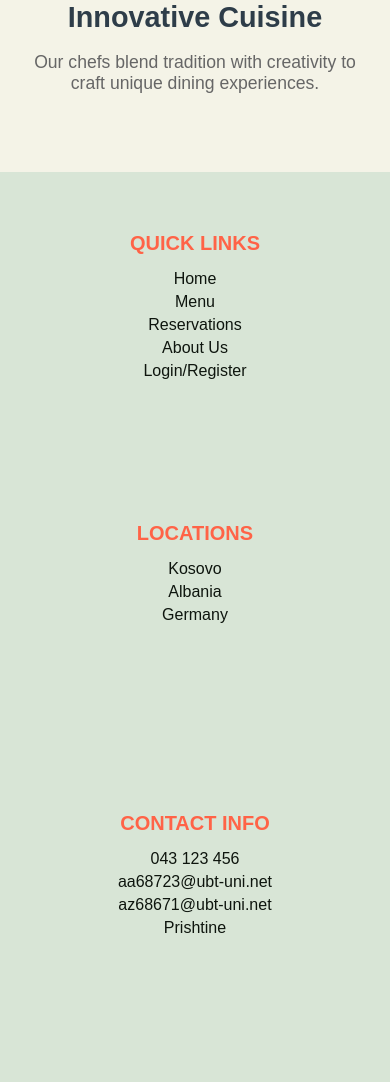
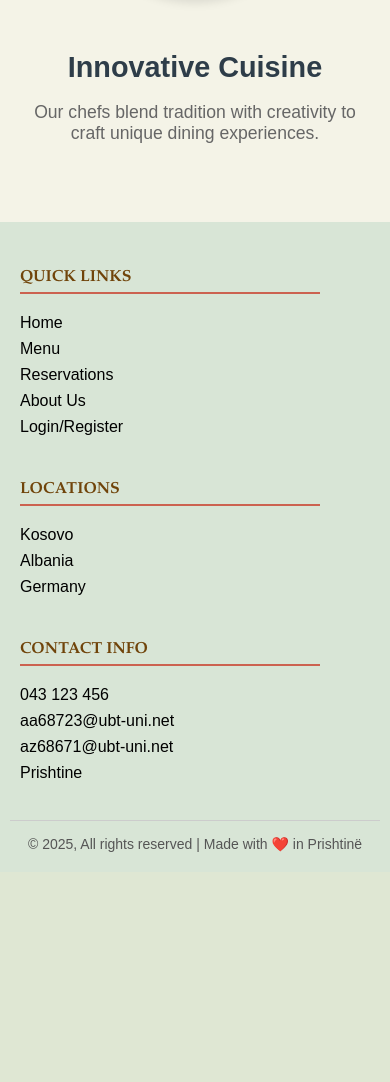
Before and after one commit to altonasllani/Restaurant, a PHP site: page /about.html in a window 390 px wide. Shown: the part 2610-3692 px from the top of the page. After the commit the page ends 3462 px from the top, so only its background shows below. Run offline with PHP 8.4, Linux system fonts and the light colour scheme.

Commit message:
Responsive for About

```diff
--- a/about.css
+++ b/about.css
@@ -21,8 +21,7 @@ h1, h2 {
 }
 
 .about-container {
-line-height: 1.6;
-
+  line-height: 1.6;
   max-width: 1200px;
   display: flex;
   gap: 40px;
@@ -32,6 +31,7 @@ line-height: 1.6;
 }
 
 .about-image, .about-text {
+
   flex: 1 1 45%; /* Çdo seksion merr 45% të gjerësisë, duke lënë 10% për hapësirë ndërmjet tyre */
   max-width: 600px; /* Rritur për të pasur një përmasë më të balancuar */
   box-sizing: border-box;
@@ -111,60 +111,12 @@ line-height: 1.6;
   color: #666;
 }
 
-/* Footer Section */
-footer {
-  background-color: #D8E5D6;
-  color: #0E150E;
-  padding: 20px;
-  text-align: center;
-}
-
-.footer .box-container {
-  display: flex;
-  justify-content: space-around;
-  flex-wrap: wrap;
-  max-width: 1200px;
-  margin: 0 auto;
-}
-
-.footer .box {
-  flex: 1 1 250px;
-  padding: 20px;
-}
-
-.footer h3 {
-  font-size: 20px;
-  color: #ff6347;
-  margin-bottom: 15px;
-  text-transform: uppercase;
-}
-
-.footer ul, .footer ol {
-  list-style: none;
-  padding: 0;
-  margin: 0;
-}
-
-.footer li {
-  margin: 5px 0;
-}
-
-.footer a {
-  color: #0E150E;
-  text-decoration: none;
-  font-size: 16px;
-  transition: color 0.3s;
-}
-
-.footer a:hover {
-  color: aqua;
-}
-
-/* Per ekranet e vogla */
-@media (max-width: 768px) {
-  .footer .box-container {
+@media (max-width: 974px) {
+  .about-container{
+    padding-top: 50px;
+    box-sizing: border-box;
     flex-direction: column;
-    align-items: center;
+    display: flex;
   }
 
 }
--- a/about.html
+++ b/about.html
@@ -9,6 +9,7 @@
     <link href="https://fonts.googleapis.com/css2?family=Roboto:wght@400;700&family=Merriweather&display=swap" rel="stylesheet">
     <script defer src="script.js"></script>
     <link rel="stylesheet" href="header.css">
+    <link rel="stylesheet" href="footer.css">
 </head>
 <body>
     <!-- Header -->
@@ -42,17 +43,17 @@
     </header>
 
     <!-- About Section -->
-    <section class="about">
+    <section class="about" id="about">
         <div class="about-container">
             <!-- Image Section -->
             <div class="about-image">
-                <img src="RA.jpg" alt="Restaurant Ambiance">
+                <img src="img/RA.jpg" alt="Restaurant Ambiance">
             </div>
             <!-- Text Section -->
             <div class="about-text">
                 <h2>About Us</h2>
                 <p>
-                    At Our Restaurant, we believe that dining is more than just eating; it’s an experience.
+                    At Our Restaurant, we believe that dining is more than just eating; it's an experience.
                     Our mission is to bring people together over exceptional food, delightful ambiance, and unforgettable moments.
                 </p>
                 <p>
@@ -60,7 +61,7 @@
                     Our dedicated chefs and team strive to exceed your expectations and make every visit special.
                 </p>
                 <p>
-                    Whether it’s a family gathering, a romantic dinner, or a celebration with friends, Best Restaurant is here to make it memorable.
+                    Whether it's a family gathering, a romantic dinner, or a celebration with friends, Best Restaurant is here to make it memorable.
                 </p>
             </div>
         </div>
@@ -71,17 +72,17 @@
         <h2>What Makes Us Special</h2>
         <div class="values-container">
             <div class="value-box">
-                <img src="fresh.jpg" alt="Fresh Ingredients">
+                <img src="img/fresh.jpg" alt="Fresh Ingredients">
                 <h3>Fresh Ingredients</h3>
                 <p>We source only the freshest, locally-sourced ingredients to create our dishes.</p>
             </div>
             <div class="value-box">
-                <img src="service.jpg" alt="Exceptional Service">
+                <img src="img/service.jpg" alt="Exceptional Service">
                 <h3>Exceptional Service</h3>
                 <p>Your satisfaction is our priority. We go above and beyond to make your visit enjoyable.</p>
             </div>
             <div class="value-box">
-                <img src="cuisine.jpg" alt="Innovative Cuisine">
+                <img src="img/cuisine.jpg" alt="Innovative Cuisine">
                 <h3>Innovative Cuisine</h3>
                 <p>Our chefs blend tradition with creativity to craft unique dining experiences.</p>
             </div>
@@ -89,9 +90,8 @@
     </section>
 
     <!-- Footer -->
+
     <footer>
-        <section class="footer">
-            <div class="box-container">
         <div class="box">
             <h3>Quick Links</h3>
             <ul>
@@ -104,11 +104,11 @@
         </div>
         <div class="box">
             <h3>Locations</h3>
-                    <ol>
+            <ul>
                 <li><a href="#">Kosovo</a></li>
                 <li><a href="#">Albania</a></li>
                 <li><a href="#">Germany</a></li>
-                    </ol>
+            </ul>
         </div>
         <div class="box">
             <h3>Contact Info</h3>
@@ -119,8 +119,10 @@
                 <li><a href="#">Prishtine</a></li>
             </ul>
         </div>
+        <div class="footer-bottom">
+            <p>© 2025, All rights reserved | Made with ❤️ in Prishtinë</p>
         </div>
-        </section>
     </footer>
+
 </body>
 </html>
--- a/index.html
+++ b/index.html
@@ -142,7 +142,7 @@
             </ul>
         </div>
         <div class="footer-bottom">
-            <p>© 2025, Të gjitha të drejtat e rezervuara | Made with ❤️ in Prishtinë</p>
+            <p>© 2025, All rights reserved | Made with ❤️ in Prishtinë</p>
         </div>
     </footer>
 
```
Lines whose indentation alone changed are shown as unchanged.
